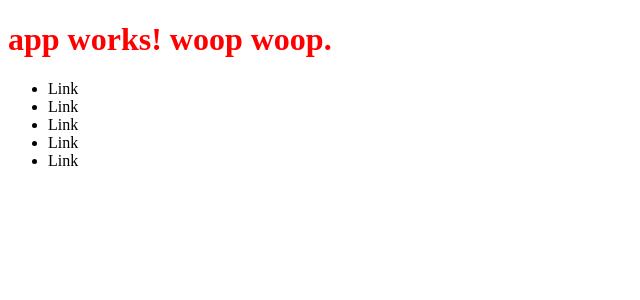
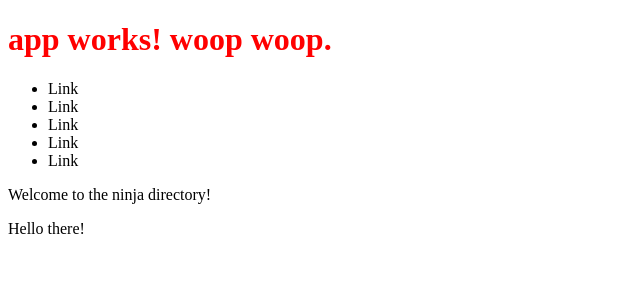
Before and after one commit to bramho/angular2-ninja-directory-tutorial, an Angular app: page / in a window 1280 px wide. Shown: the top 300 px of the page, without its empty margins (0-640 px from the left). Built offline with nearby package versions, Linux system fonts and the light colour scheme.

Commit message:
Binded Data

```diff
--- a/src/app/app.component.html
+++ b/src/app/app.component.html
@@ -12,5 +12,5 @@
 </header>
 
 <section id="main">
-
+   <app-home>Hello there!</app-home>
 </section>
--- a/src/app/home/home.component.html
+++ b/src/app/home/home.component.html
@@ -1,3 +1,6 @@
 <p>
-  home works!
+  {{homeTitle}}
 </p>
+<ng-content></ng-content>
+
+<!-- Property Binding -->
--- a/src/app/home/home.component.ts
+++ b/src/app/home/home.component.ts
@@ -7,6 +7,8 @@ import { Component, OnInit } from '@angular/core';
 })
 export class HomeComponent implements OnInit {
 
+   homeTitle = 'Welcome to the ninja directory!';
+
   constructor() { }
 
   ngOnInit() {
```
